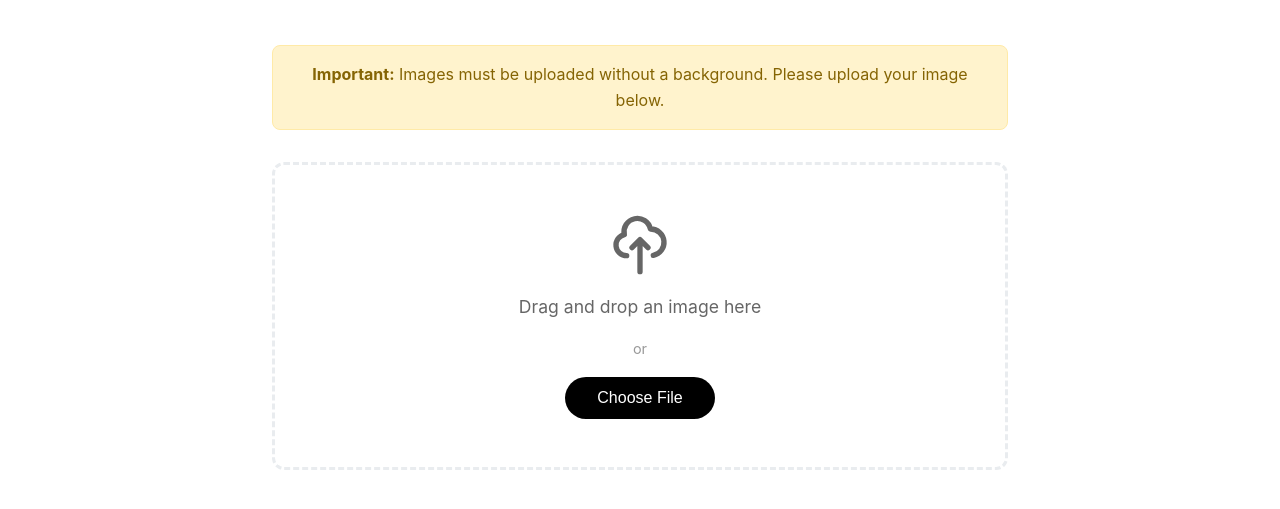
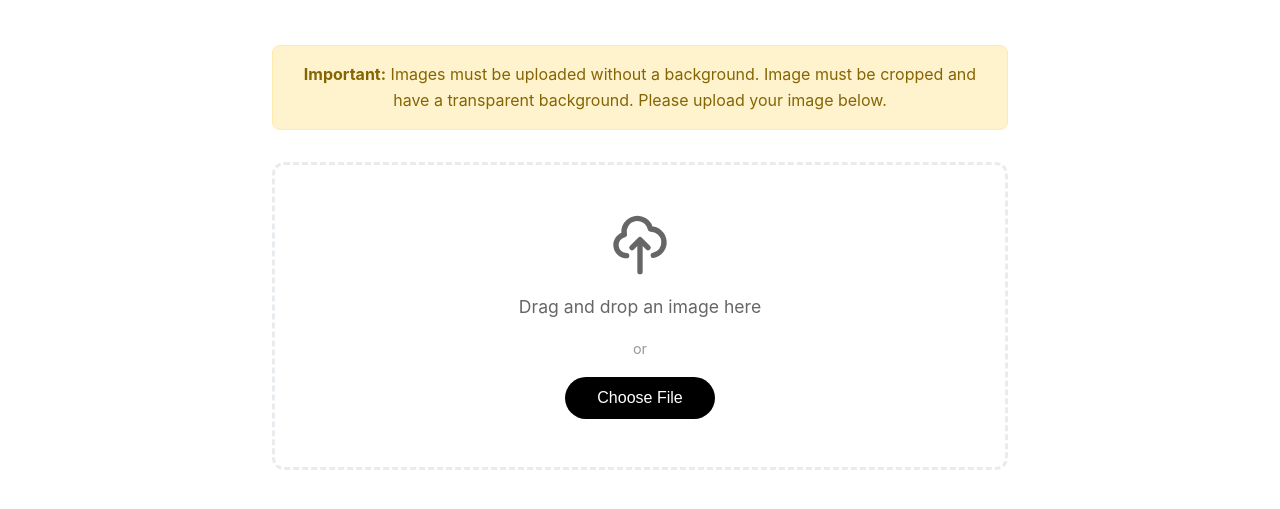
Before and after one commit to alilazo/alilazo.github.io, a plain HTML site: page projects/Image-Per-Square-Inch/index.html in a window 1280 px wide. Shown: the part 215-724 px from the top of the page. Drawn offline with Linux system fonts and the light colour scheme.

Commit message:
Update background notice to clarify image upload requirements

```diff
--- a/projects/Image-Per-Square-Inch/index.html
+++ b/projects/Image-Per-Square-Inch/index.html
@@ -47,7 +47,7 @@
         <main>
             <!-- Background requirement notice -->
             <div class="background-notice">
-                <p><strong>Important:</strong> Images must be uploaded without a background. Please upload your image below.</p>
+                <p><strong>Important:</strong> Images must be uploaded without a background. Image must be cropped and have a transparent background. Please upload your image below.</p>
             </div>
 
             <!-- Image upload area -->
```
